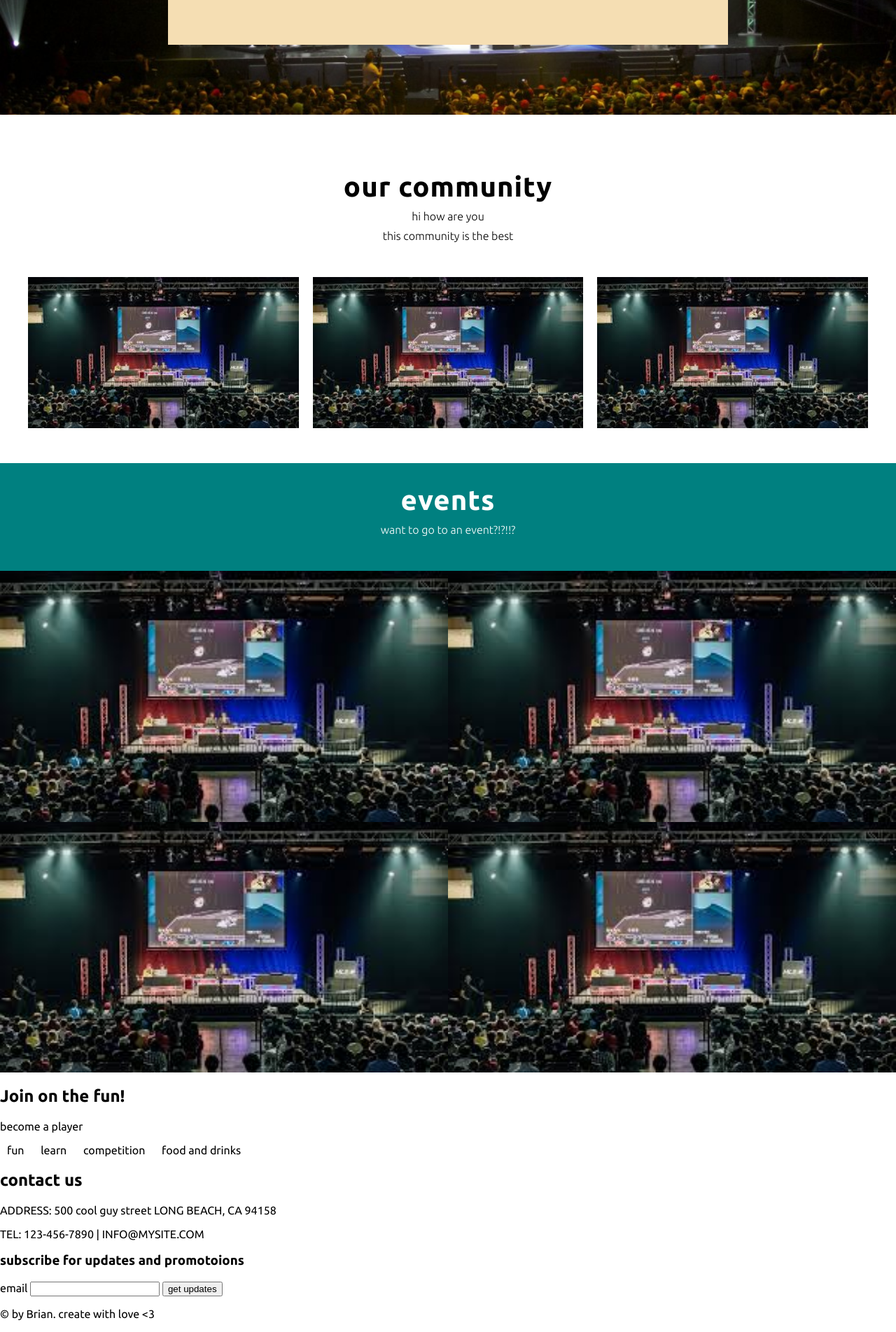
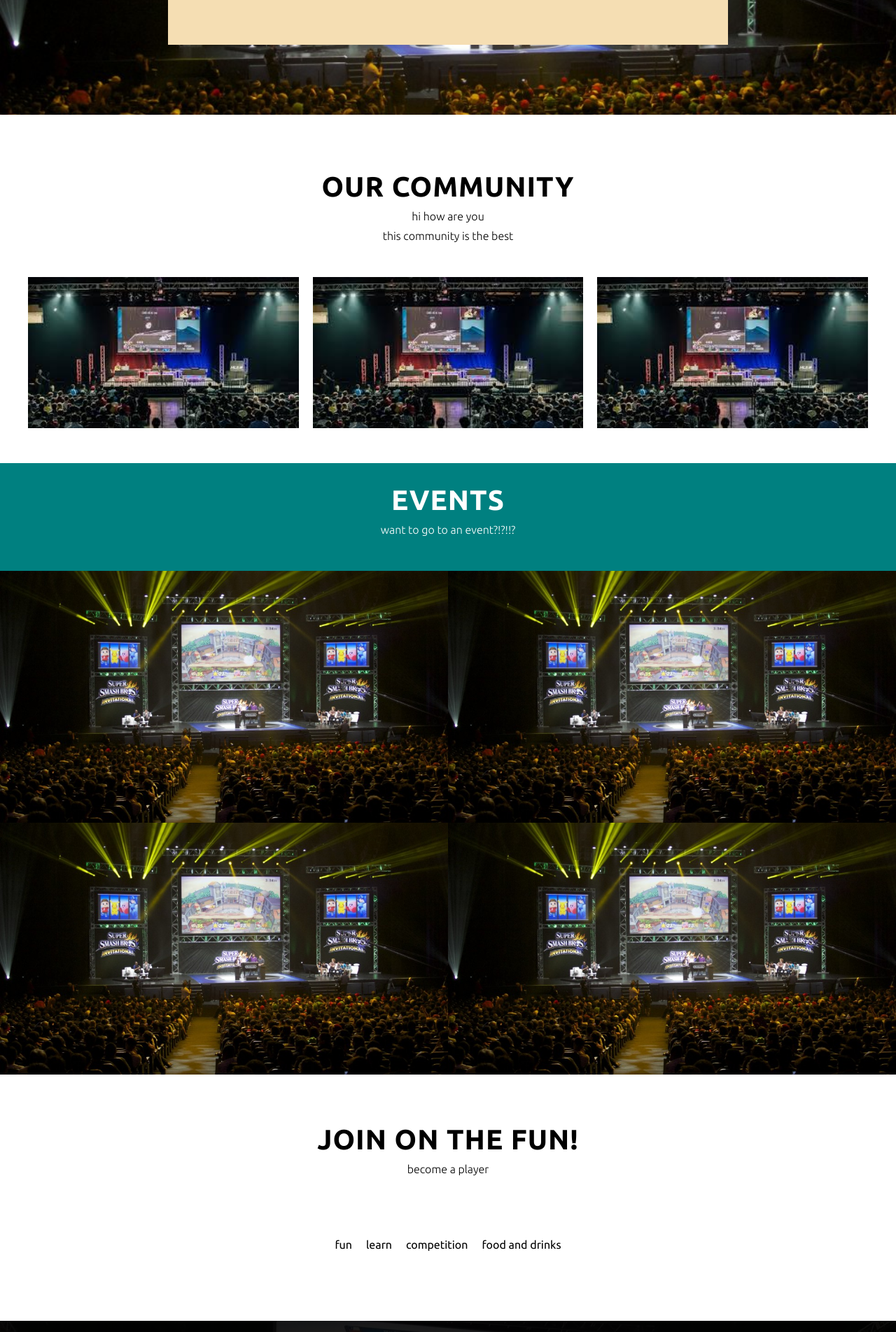
Before and after one commit to colorlessenergy/smash-community, a Jekyll site: the page built from index.html, in a window 1280 px wide. Shown: the part 1215-3119 px from the top of the page at 70% size. Built offline with Jekyll 4.4.1, drawn with Linux system fonts in a browser that asks for light colours; some of the changed text lies outside the part shown.

Commit message:
add event section, more info section and contact section

```diff
--- a/css/module.css
+++ b/css/module.css
@@ -63,6 +63,7 @@
   font-size: 40px;
   letter-spacing: 1px;
   margin: 10px 0;
+  text-transform: uppercase;
 }
 
 .subtitle__content {
--- a/index.html
+++ b/index.html
@@ -34,53 +34,42 @@
     <p class="subtitle__content">want to go to an event?!?!!?</p>
   </div>
   <div class="gallery">
-      <img class="gallery__img" src="{{ site.baseurl }}/img/smash-event.jpeg" alt="smash event">
-      <img class="gallery__img" src="{{ site.baseurl }}/img/smash-event.jpeg" alt="smash event">
-      <img class="gallery__img" src="{{ site.baseurl }}/img/smash-event.jpeg" alt="smash event">
-      <img class="gallery__img" src="{{ site.baseurl }}/img/smash-event.jpeg" alt="smash event">
+      <img class="gallery__img" src="{{ site.baseurl }}/img/smash-event.jpg" alt="smash event">
+      <img class="gallery__img" src="{{ site.baseurl }}/img/smash-event.jpg" alt="smash event">
+      <img class="gallery__img" src="{{ site.baseurl }}/img/smash-event.jpg" alt="smash event">
+      <img class="gallery__img" src="{{ site.baseurl }}/img/smash-event.jpg" alt="smash event">
   </div>
 </section>
-<section>
-  <h2>Join on the fun!</h2>
-  <p>become a player</p>
+<section class="community">
+  <div class="subtitle">
+    <h2 class="subtitle__head">Join on the fun!</h2>
+    <p class="subtitle__content">become a player</p>
+  </div>
 
-  <ul>
+  <ul class="community__about">
     <li>fun</li>
     <li>learn</li>
     <li>competition</li>
     <li>food and drinks</li>
   </ul>
 </section>
-<section>
-  <h2>contact us</h2>
-  <p>ADDRESS: 500 cool guy street LONG BEACH, CA 94158</p>
-  <p>TEL: 123-456-7890 | INFO@MYSITE.COM</p>
+<section class="contact">
+  <div class="subtitle subtitle--color">
+    <h2 class="subtitle__head">contact us</h2>
+    <p class="subtitle__content">ADDRESS: 500 cool guy street LONG BEACH, CA 94158</p>
+    <p class="subtitle__content">TEL: 123-456-7890 | INFO@MYSITE.COM</p>
+  </div>
   <div>
-    <h3>subscribe for updates and promotoions</h3>
-
-    <form>
-      <label for="email">email</label>
-      <input type="text" id="email" name="email">
-      <button type="submit">get updates</button>
-    </form>
-  </div>
-</section>
-
-<footer>
-  <p>&copy; by Brian. create with love &lt;3 </p>
-</footer>
+    <h3>subscribe for updates and promotions</h3>
 
     <!-- Begin MailChimp Signup Form -->
   <div id="mc_embed_signup">
     <form action="https://github.us18.list-manage.com/subscribe/post?u=64d0f13f498a432d855f8905d&amp;id=c6740e4164" method="post"
       id="mc-embedded-subscribe-form" name="mc-embedded-subscribe-form" class="validate" target="_blank" novalidate>
       <div id="mc_embed_signup_scroll">
-      <h2>Subscribe to our mailing list</h2>
         <div class="indicates-required">
-        <span class="asterisk">*</span> indicates required</div>
         <div class="mc-field-group">
-        <label for="mce-EMAIL">Email Address
-          <span class="asterisk">*</span>
+          <label for="mce-EMAIL">
           </label>
           <input type="email" value="" name="EMAIL" class="required email" id="mce-EMAIL">
         </div>
@@ -98,5 +87,10 @@
       </div>
     </form>
   </div>
+<!--End mc_embed_signup-->
+  </div>
+</section>
 
-<!--End mc_embed_signup-->
+<footer>
+  <p>&copy; by Brian. create with love &lt;3 </p>
+</footer>
```
Also changed, not shown: css/base.css (+19 -0 lines), css/layout.css (+25 -1 lines), img/smash-event-2.jpg (added), 6 other files. Lines whose indentation alone changed are shown as unchanged.
